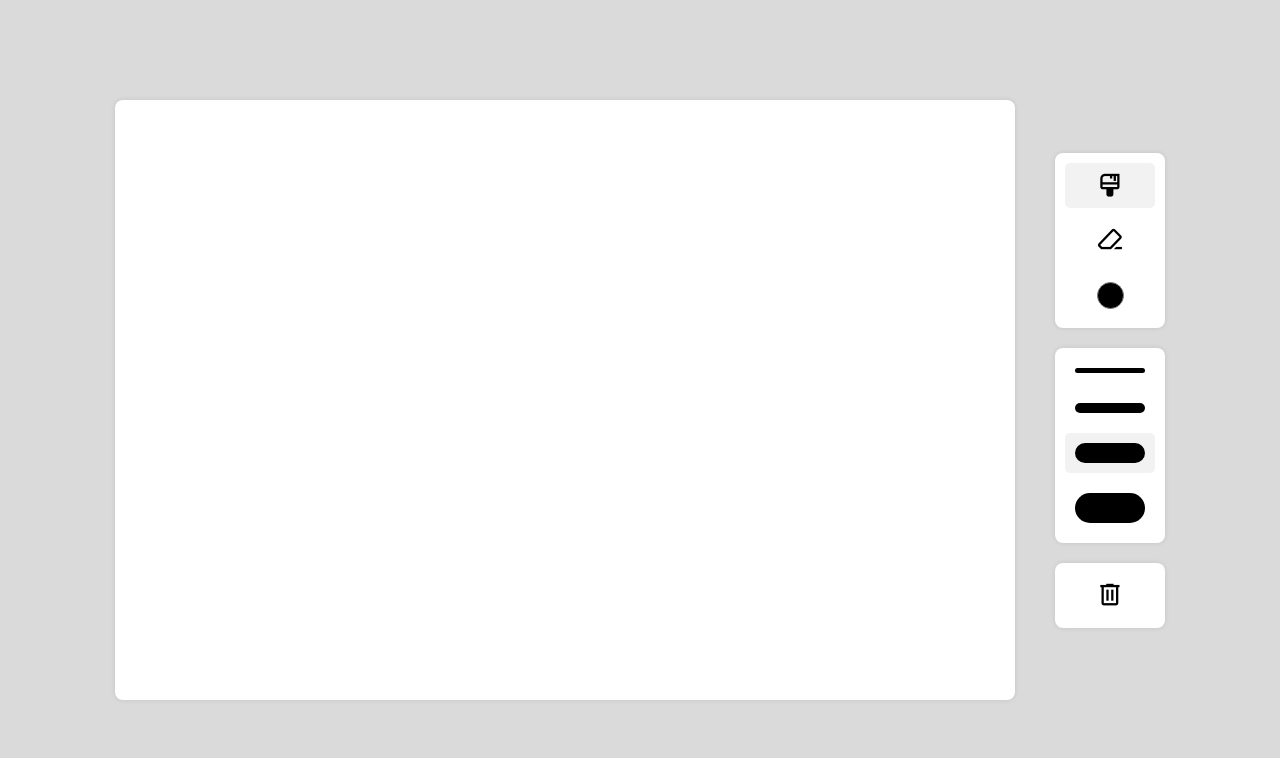
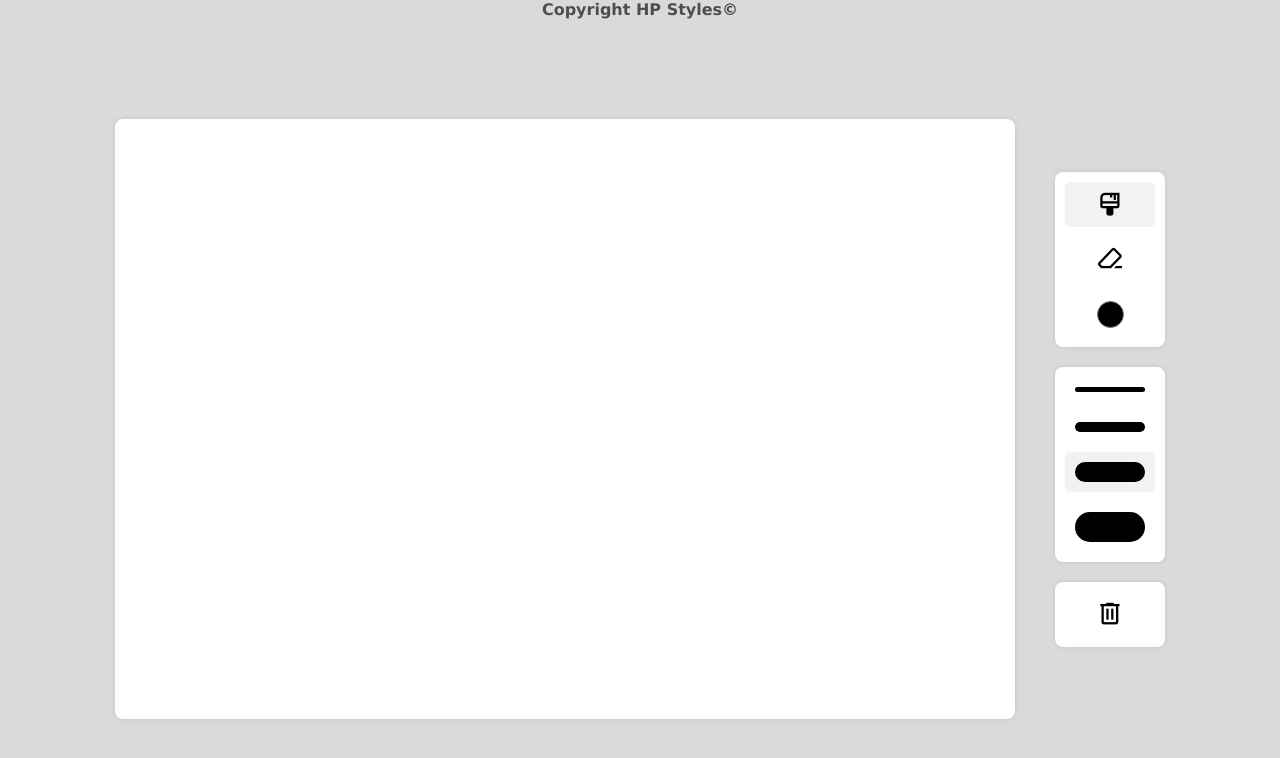
Before and after one commit to Italofabeni/paint_beta, a plain HTML site: page index.html in a window 1280 px wide. Drawn offline with nearby package versions, Linux system fonts and the light colour scheme.

Commit message:
paint_hps

```diff
--- a/css/style.css
+++ b/css/style.css
@@ -12,6 +12,13 @@ canvas {
     background-color: white;
     border-radius: 8px;
     box-shadow: 0 0 5px rgba(0, 0, 0, 0.1);
+}
+
+h1 {
+    font-size: medium;
+    font-family: Verdana, Geneva, Tahoma, sans-serif;
+    color: #4e4e4e;
+    text-align: center;
 }
 
 .container {
--- a/index.html
+++ b/index.html
@@ -12,6 +12,7 @@
 
     <title>Paint HPS</title>
 </head>
+    <h1>Copyright HP Styles&copy;</h1>
 <body>
 
     <section class="container">
```
